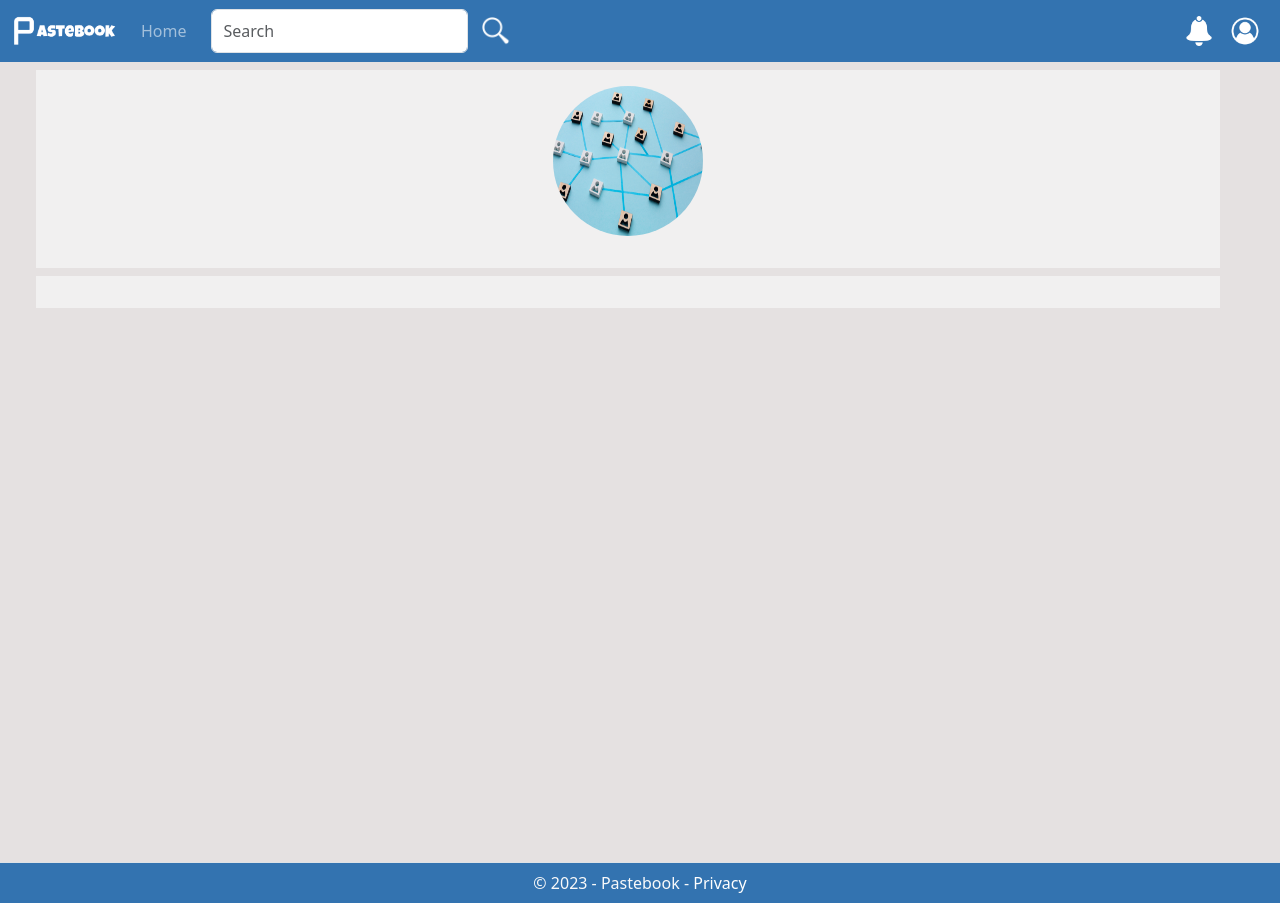
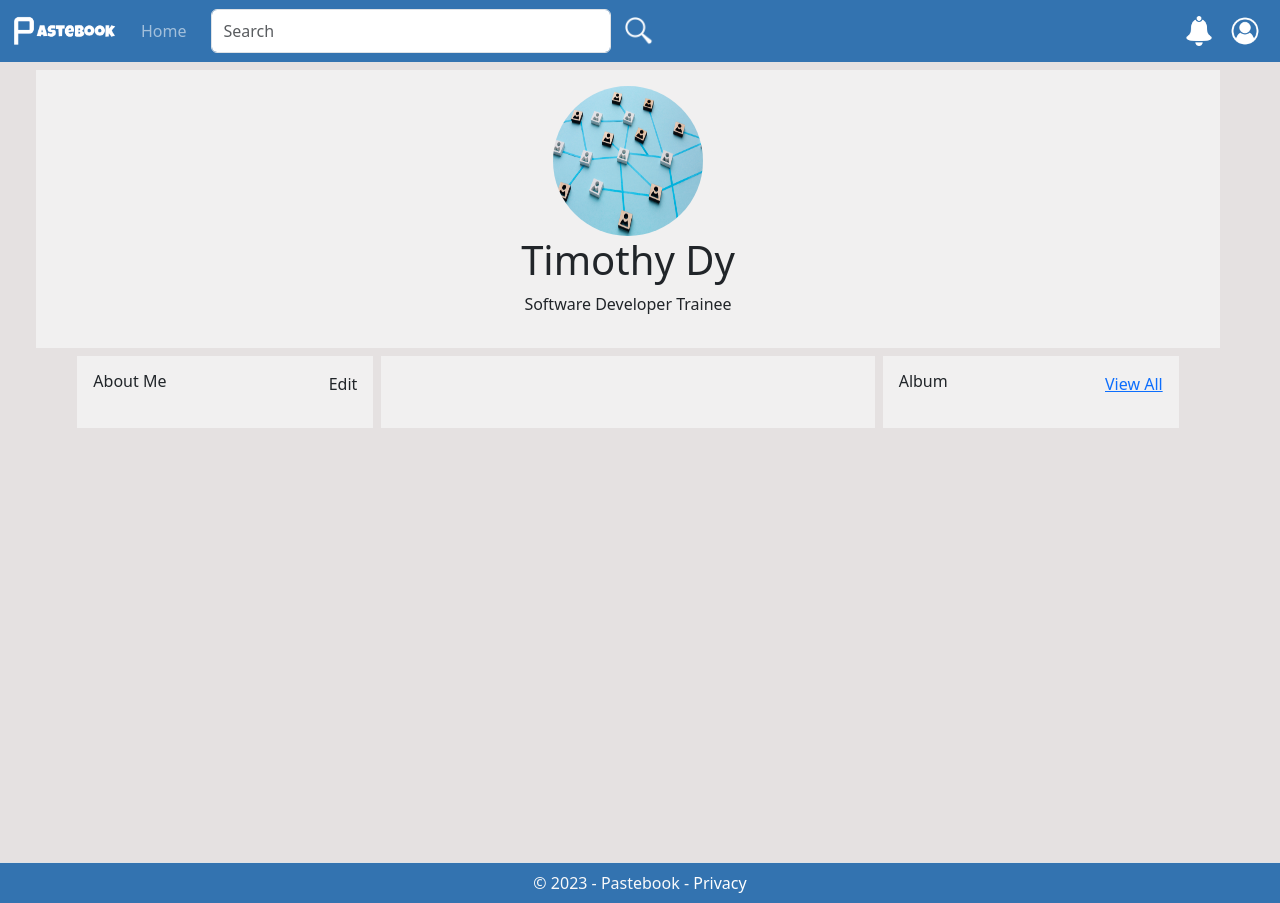
Before and after one commit to JohnBernard24/capstone-frontend, an Angular app: page /profile in a window 1280 px wide. Built offline with nearby package versions, Linux system fonts and the light colour scheme.

Commit message:
Edited profile page

```diff
--- a/src/app/components/navbar/navbar.component.html
+++ b/src/app/components/navbar/navbar.component.html
@@ -40,7 +40,7 @@
 
                 <!-- Search Bar -->
                 <form class="d-flex">
-                    <input class="form-control me-auto" type="search" placeholder="Search" aria-label="Search">
+                    <input class="form-control me-auto" type="search" placeholder="Search" aria-label="Search" style="width: 400px;">
                     <button class="btn btn-outline-none" type="submit">
                         <img class="search-bar" src="/assets/images/magnifying-glass.png">
                     </button>
--- a/src/app/pages/login/login.component.html
+++ b/src/app/pages/login/login.component.html
@@ -1,17 +1,18 @@
 <body><div class="container" style="position: absolute; top: 50%; left:50%; transform: translate(-50%, -50%); ">
   <div class="row justify-content-center">
       <div id="landing-left" class="col-md-5 p-5 d-none d-md-flex justify-content-center text-dark">
-
+        <img class="img-fluid p-4" src="assets/images/Logo1_dark.PNG">
       </div>
       <div id="landing-right" class="col-10 col-md-5 p-5 justify-content-center text-light">
           <div class="form">
               <div class="login">
                 <div class="login-header">
-                  <img class="img-fluid mb-3" src="assets/images/Logo1.PNG">
                 </div>
               </div>
               <form (ngSubmit)="onSubmit()" class="login-form">
+                <label for="email">Email:</label>
                 <input type="email" placeholder="Email" name="email" [(ngModel)]="email" required/>
+                <label for="password">Password</label>
                 <input type="password" placeholder="Password" name="password" [(ngModel)]="password" required/>
                 <button class="btn">login</button>
                 <p class="message text-center" style="font-size: 14px;"><a routerLink="/register">Create an account</a></p>
--- a/src/app/pages/profile/profile.component.css
+++ b/src/app/pages/profile/profile.component.css
@@ -2,24 +2,24 @@ body {
     background-color: rgb(229, 225, 225);
 }
 .custom-div {
-    background-color: #f1f0f0; /* Adjust the color as needed */
+    background-color: #f1f0f0;
 }
 
 body, html {
     height: 100%;
     margin: 0;
-    overflow-x: hidden; /* Hide horizontal scrollbar */
+    overflow-x: hidden;
     display: flex;
     flex-direction: column;
-    min-height: 100vh; /* Set minimum height to 100vh for body */
+    min-height: 100vh;
 }
 
 .row {
-    width: 100%; /* Ensure the row takes up the full width */
+    width: 100%;
 }
 
 .col-3,
 .col-5 {
-    max-width: 100%; /* Set max-width to 100% to prevent overflow */
-    overflow-x: hidden; /* Hide horizontal overflow */
+    max-width: 100%;
+    overflow-x: hidden;
 }
--- a/src/app/pages/profile/profile.component.html
+++ b/src/app/pages/profile/profile.component.html
@@ -3,23 +3,28 @@
 <body>
     <div class="row pt-2 pe-5 ps-5 justify-content-center gap-2">
 
-        <div class="col-12 d-flex justify-content-center align-items-center p-3 custom-div">
-
-            <img src="/assets/images/bg.jpg" alt="Profile Photo" class="rounded-circle mb-3" width="150" height="150">
-
-
+        <div class="col-12 d-flex p-3 custom-div flex-column justify-content-center align-items-center">
+            <img src="/assets/images/bg.jpg" alt="Profile Photo" class="rounded-circle" width="150" height="150">
+            <h1>Timothy Dy</h1>
+            <p>Software Developer Trainee</p>
         </div>
     </div>
 
-    <!-- Add another div below every column -->
-    <div class="row pb-5 pe-5 ps-5 pt-2 justify-content-center gap-2 ">
+    <div class="row pt-2 pe-5 ps-5 justify-content-center gap-2">
+        <div class="col-3 d-block p-3 custom-div d-flex">
+            <h6>About Me</h6>
+            <p class="ms-auto">Edit</p>
+      </div>
 
-        <div class="col-12 d-block p-3 custom-div">
-            <!-- Content for below the second column -->
-            <!-- Add your content here -->
-        </div>
+          <div class="col-12 col-lg-5 d-flex justify-content-center align-items-center p-3 custom-div flex-column text-center">
+          </div>
 
-    </div>
+          <div class="col-3 d-block p-3 custom-div d-flex">
+              <h6>Album</h6>
+              <p class="ms-auto"><a href="#">View All</a></p>
+          </div>
+      </div>
+
 
 </body>
 <app-footer></app-footer>
--- a/src/app/pages/register/register.component.html
+++ b/src/app/pages/register/register.component.html
@@ -4,29 +4,34 @@
             <div class="registration-page">
                 <div class="form">
                   <div class="registration">
-                    <div class="registration-header">
+                    <!-- <div class="registration-header">
                         <img class="img-fluid pb-2" src="assets/images/Logo1_dark.PNG">
-                    </div>
+                    </div> -->
                   </div>
               <form (ngSubmit)="onRegister()" id="registrationForm" action="login.html" method="post" class="registration-form">
-
+                <label for="firstName">First Name:</label>
                   <input type="text" id="firstName" name="firstName" placeholder="First Name" [(ngModel)]="user.firstName" required>
 
+                  <label for="lastName">Last Name</label>
                   <input type="text" id="lastName" name="lastName" placeholder="Last Name" [(ngModel)]="user.lastName" required>
 
+                  <label for="email">Email:</label>
                   <input type="email" id="email" name="email" placeholder="Email Address" [(ngModel)]="user.email" required>
 
+                  <label for="password">Password:</label>
                   <input type="password" id="password" name="password" placeholder="Password" [(ngModel)]="user.password" required>
 
+                  <label for="birthday">Birthday:</label>
                   <input type="date" id="birthday" name="birthday" placeholder="Birthday" [(ngModel)]="user.birthday" required>
 
+                  <label for="gender" class="pe-2">Gender:</label>
                   <select id="gender" name="gender" class="mb-3" [(ngModel)]="user.gender" >
-                    <option disabled selected>Gender</option>
                       <option value="male">Male</option>
                       <option value="female">Female</option>
                       <option value="other">Other</option>
                   </select>
-
+                  <br>
+                  <label for="mobileNumber">Mobile Number:</label>
                   <input type="text" id="mobileNumber" name="mobileNumber" pattern="[0-9]{10}" required title="Please enter a 10-digit phone number" placeholder="Mobile Number" [(ngModel)]="user.phone" >
 
                   <button class="btn">Register</button>
@@ -35,6 +40,9 @@
                 </div>
         </div>
         <div id="landing-right" class="col-6 col-md-5 p-5 d-none d-sm-flex justify-content-center text-light">
+            <div class="header my-auto">
+                <img class="img-fluid pb-2" src="assets/images/Logo1.PNG">
+            </div>
 </div>
 </div>
 </div>
```
